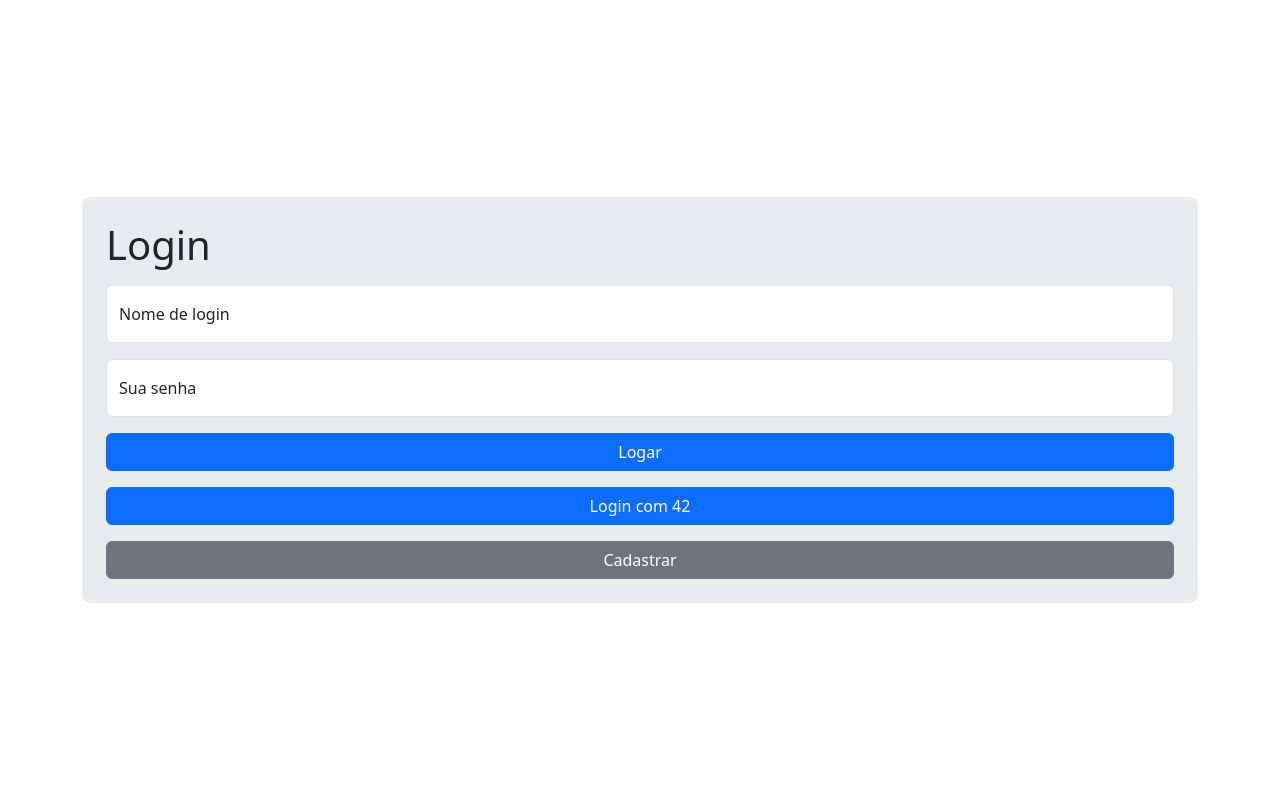
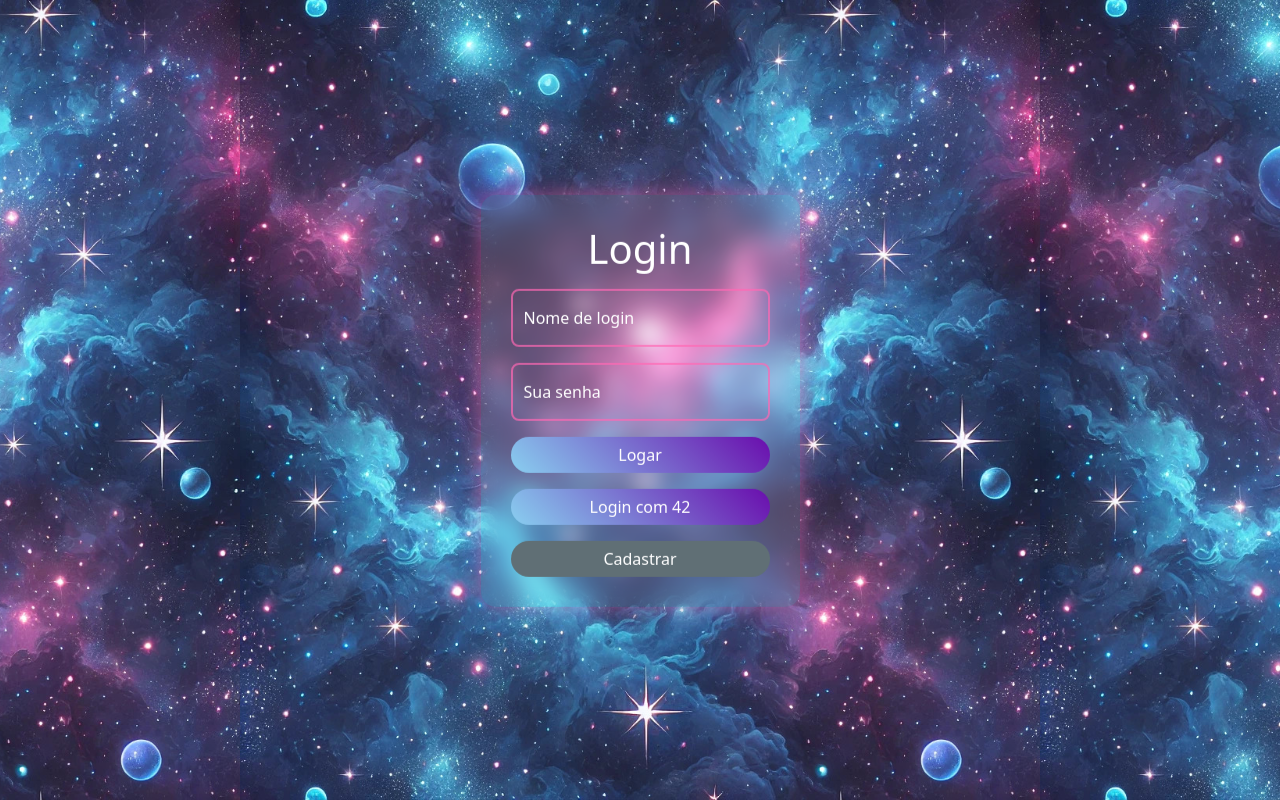
Before and after one commit to PauloDavi/42sp_transcendence, a Django app: page /pt-br/login in a window 1280 px wide. Run offline with Django 5.2, Linux system fonts and the light colour scheme; some libraries are stand-ins or nearby versions.

Commit message:
login and register appearance

```diff
--- a/backend/templates/users/login.html
+++ b/backend/templates/users/login.html
@@ -3,8 +3,75 @@
 {% load i18n %}
 {% load socialaccount %}
 {% block content %}
-<div class="container vh-100 d-flex flex-column justify-content-center">
-  <div class="mx-auto container-sm bg-body-secondary p-4 rounded-3">
+<style>
+  body {
+    background: url('../../media/backgrounds/login.jpg') repeat center center fixed;
+    background-size: contain;
+    color: white;
+  }
+
+  .login-container {
+    background: rgba(255, 255, 255, 0.1);
+    backdrop-filter: blur(10px);
+    border-radius: 15px;
+    padding: 30px;
+    box-shadow: 0 0 20px rgba(255, 105, 180, 0.5);
+    text-align: center;
+    max-width: 400px;
+    animation: float 3s infinite ease-in-out alternate;
+  }
+
+  @keyframes float {
+    from {
+      transform: translateY(0);
+    }
+    to {
+      transform: translateY(10px);
+    }
+  }
+
+  .form-floating input {
+    background: transparent;
+    border: 2px solid rgba(255, 105, 180, 0.7);
+    color: white;
+    border-radius: 8px;
+    transition: box-shadow 0.3s;
+  }
+
+  .form-floating input:focus {
+    box-shadow: 0 0 10px rgba(255, 105, 180, 1);
+    border-color: rgba(255, 105, 180, 1);
+  }
+
+  .btn-primary {
+    border-radius: 50px;
+    transition: all 0.3s ease-in-out;
+    background: linear-gradient(45deg, #89CFF0, #6A0DAD);
+    border: none;
+    color: white;
+  }
+
+  .btn-primary:hover {
+    background: linear-gradient(45deg, #6A0DAD, #89CFF0);
+    box-shadow: 0 0 10px rgba(255, 105, 180, 1);
+  }
+
+  .btn-secondary {
+    border-radius: 50px;
+    transition: all 0.3s ease-in-out;
+    background: linear-gradient(45deg, #606f75, #606f75);
+    border: none;
+    color: white;
+  }
+
+  .btn-secondary:hover {
+    background: linear-gradient(45deg, #606f75, #606f75);
+    box-shadow: 0 0 10px rgb(255, 255, 255);
+  }
+</style>
+
+<div class="container vh-100 d-flex flex-column justify-content-center align-items-center">
+  <div class="login-container">
     <h1>{% translate "Login" %}</h1>
     <form action="{% url 'login' %}" method="post">
       <div class="form-group">
```
Also changed, not shown: backend/templates/users/register.html (+56 -2 lines), backend/locale/en/LC_MESSAGES/django.po, backend/locale/es/LC_MESSAGES/django.po, backend/locale/pt_BR/LC_MESSAGES/django.po, backend/media/backgrounds/login.jpg (added), backend/media/backgrounds/register.jpg (added).
